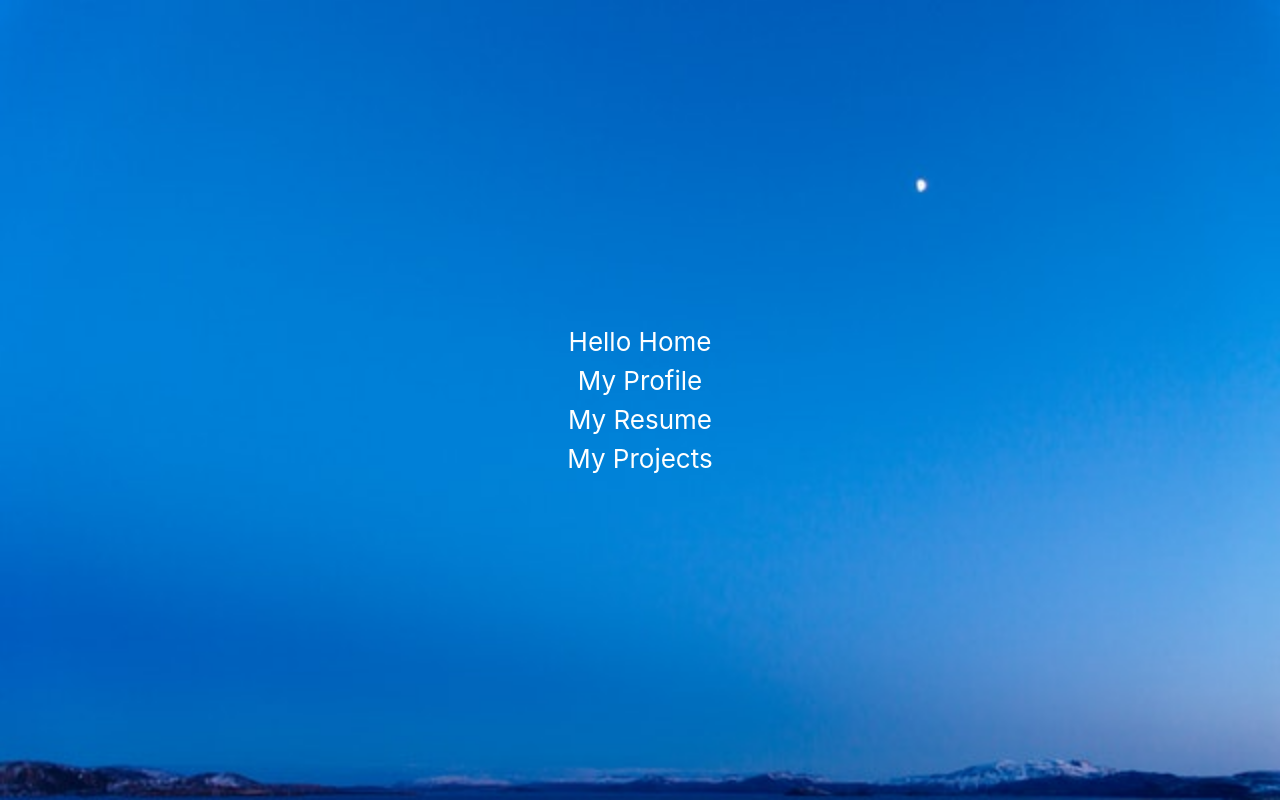
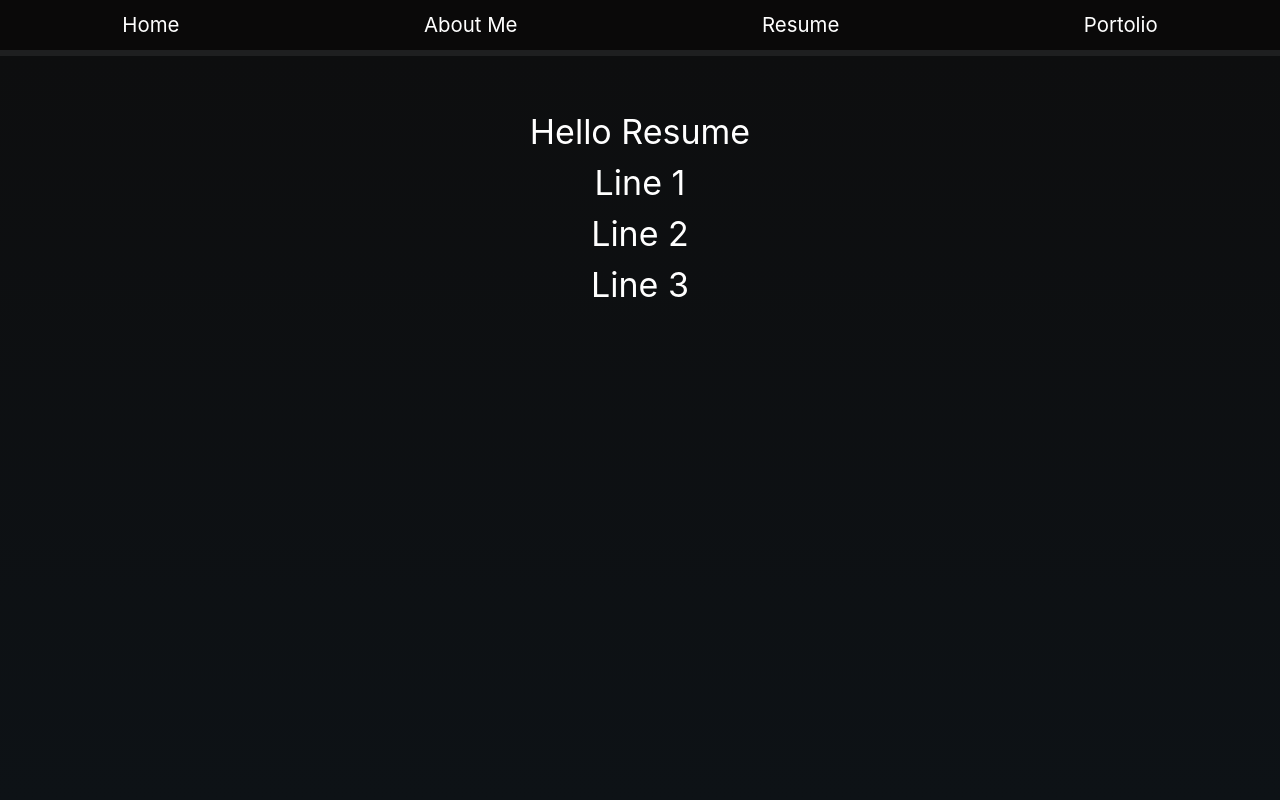
Before and after one commit to tfalba/portfolio, a React (Create React App) app: page /#/myresume in a window 1280 px wide. Built offline with nearby package versions, Linux system fonts and the light colour scheme.

Commit message:
created three basic template pages and added portfolio projects

```diff
--- a/src/App.css
+++ b/src/App.css
@@ -40,83 +40,73 @@
 .app-second {
   text-align: center;
   position: fixed;
-  top: 15vh;
+  top: 7vh;
   width: 100%;
 }
 
 .app-third {
   text-align: center;
   position: fixed;
-  top: 15vh;
+  top: 7vh;
   width: 100%;
 }
 
 a {
   color: white;
 }
-.App-header {
-  background-color: #d63f0d;
-  /* background-color: #214ca1; */
-  background-image: url(./images/pexels-nick-collins-1293120.jpg);
-  background-image: url(./images/pexels-irina-iriser-1090972.jpg);
-  background-image: url(./images/pexels-little-visuals-1726.jpg);
-
-
-
-  height: 15vh;
-  display: flex;
-  flex-direction: flex;
-  align-items: center;
-  justify-content: space-around;
-  font-size: calc(10px + 2vmin);
-  color: white;
-  width: 100%;
-}
-
 
 .App-header1 {
-  background-color: #214ca1;
-  background-color: #d63f0d;
+  background-color: #117eea;
+  /* background: linear-gradient(#117eea, #0d1216); */
 
-  background-image: url(./images/pexels-nick-collins-1293120.jpg);
-  background-image: url(./images/pexels-irina-iriser-1090972.jpg);
-  background-image: url(./images/pexels-little-visuals-1726.jpg);
-
-  background-size: cover;
-  /* background-repeat: no-repeat; */
-  height: 15vh;
+  background-color: #0a0909;
+  height: 7vh;
   display: flex;
   flex-direction: row;
   align-items: center;
   justify-content: space-around;
-  font-size: calc(10px + 2vmin);
+  font-size: calc(10px + 1.3vmin);
   color: white;
   width: 100%;
+  border-bottom: #1e1f20 6px solid;
 }
 
 .App-header2 {
-  background-color: #214ca1;
-  /* background-color: #0e100f; */
+  background-color: #0d1216;
+  background: linear-gradient(#117eea, #0d1216);
+  background: linear-gradient(#0d0e0f, #0d1216);
 
-  /* background-image: url(./images/pexels-nick-collins-1293120.jpg); */
   background-size: cover;
-  height: 85vh;
+  height: 93vh;
+  display: flex;
+  flex-direction: column;
+  align-items: center;
+  justify-content: flex-start;
+  font-size: calc(10px + 3vmin);
+  color: white;
+  width: 100%;
+  padding-top: 50px;
+}
+.profile-page {
+  background: linear-gradient(#117eea, #0d1216);
+  background: linear-gradient(#0d0e0f, #0d1216);
+  background-size: cover;
+  height: 93vh;
   display: flex;
   flex-direction: column;
   align-items: center;
   justify-content: center;
-  font-size: calc(10px + 2vmin);
+  font-size: calc(10px + 1vmin);
   color: white;
-  width: 100%;
+  padding-bottom: 150px;
+  padding-left: 50px;
+  padding-right: 50px;
 }
-
 
 .App-header3 {
   background-image: url(./images/pexels-nick-collins-1293120.jpg);
   background-image: url(./images/pexels-irina-iriser-1090972.jpg);
   background-image: url(./images/pexels-little-visuals-1726.jpg);
-
-  /* background-size: stretch; */
   background-size: cover;
   background-color:#214ca1;
   min-height: 100vh;
@@ -124,12 +114,9 @@ a {
   flex-direction: column;
   align-items: center;
   justify-content: center;
-  font-size: calc(10px + 2vmin);
+  font-size: calc(10px + 2.5vmin);
   color: white;
   width: 100%;
-}
-.App-link {
-  color: #61dafb;
 }
 
 .animate__animated.animate__fadeIn {
@@ -143,33 +130,16 @@ a {
   --animate-duration: 2s;
 }
 
-.animate__animated.animate__bounce {
-  --animate-duration: 8s;
-
-}
-
 
 .card-detail-holder{
+  background-color: #1e1f20;
+  position: relative;
   width: 1300px;
   height: 70vh;
   border-radius: 10px;
   background-size: cover;
-
 }
 
-.inside-body {
-  width: 500px;
-  height: 280px;
-  color: white;
-  font-size: 25px;
-  border-radius: 10px;
-  display: flex;
-  padding-left: 70px;
-  padding-right: 70px;
-  font-family: 'Rubik', sans-serif;
+.card {
+  background-color: #1e1f20;
 }
-
-
-.myfont-big {
-  padding-top: 50px;
-}
--- a/src/App.js
+++ b/src/App.js
@@ -1,5 +1,5 @@
 import './App.css'
-import { BrowserRouter as Router, Switch, Route, Link } from 'react-router-dom'
+import { HashRouter as Router, Switch, Route, Link } from 'react-router-dom'
 import Carousel from 'react-bootstrap/Carousel'
 import CardContent from './components/CardContent'
 import MyProfile from './components/MyProfile'
@@ -10,77 +10,64 @@ function App () {
     <Router>
       <div className='App'>
         <div>
-          {/* <div className='App'> */}
-          <div className='animate__animated animate__fadeIn'>
-            {/* <header className='app-second App-header2' /> */}
-          </div>
+          <div className='animate__animated animate__fadeIn' />
           <div>
             <header className='app-first App-header1'>
               <Link to='/'>Home</Link>
-              <Link to='/myprofile'>My Profile</Link>
-              <Link to='/myresume'>My Resume</Link>
-              <Link to='/myprojects'>My Projects</Link>
+              <Link to='/myprofile'>About Me</Link>
+              <Link to='/myresume'>Resume</Link>
+              <Link to='/myprojects'>Portolio</Link>
             </header>
           </div>
-
-          {/* <div className='animate__animated animate__fadeIn'>
-            <header className='App-header3 app-second' />
-          </div> */}
         </div>
         <Switch>
           <Route path='/myprofile'>
-            <MyProfile className='App-header3 app-second animate__animated animate__fadeIn' props />
+            <MyProfile className='App-header2 app-second animate__animated animate__fadeIn' props />
           </Route>
           <Route path='/myresume'>
             <MyResume className='App-header2 app-second animate__animated animate__fadeIn' props />
           </Route>
           <Route path='/myprojects'>
-            <Carousel interval={null} className='App-header2 app-second app-first'>
-              <Carousel.Item interval={null}>
+            <Carousel interval={null} className='App-header2 app-second'>
+              <Carousel.Item>
                 <CardContent
                   backgroundColor='#fdd835' font='Lucinda' border='brown' title='Happy Thanksgiving' message='Hoping you had a lovely holiday!' fontColor='black' borderType='10px double' justify='flex-end'
                   backgroundImage='https://sharp-wright-161e04.netlify.app/'
                 />
               </Carousel.Item>
-              <Carousel.Item interval={null}>
+              <Carousel.Item>
                 <CardContent
                   backgroundColor='pink' font='Lucinda' border='white' title='Happy Birthday' message="You don't look a day older!" fontColor='black' borderType='15px solid' justify='flex-start'
                   backgroundImage='https://blissful-lewin-7eeb51.netlify.app/'
                 />
               </Carousel.Item>
-              <Carousel.Item interval={null}>
+              <Carousel.Item>
                 <CardContent
                   backgroundColor='darkgray' font='monospace' border='teal' title='Happy Anniversary' message='Ready for another 50?' fontColor='white' borderType='10px ridge' justify='center'
                   backgroundImage='https://tfalba.github.io/js-memory-game-tfalba/'
                 />
               </Carousel.Item>
-              <Carousel.Item interval={null}>
+              <Carousel.Item>
                 <CardContent
                   backgroundColor='black' font='Lucinda' border='white' title='Flowers from My Garden' message='Wishing you a lovely day' fontColor='white' borderType='10px dotted' justify='flex-start'
                   backgroundImage='https://silly-aryabhata-afc22c.netlify.app/'
                 />
               </Carousel.Item>
-              <Carousel.Item interval={null}>
+              <Carousel.Item>
                 <CardContent
                   backgroundColor='#fdd835' font='Lucinda' border='brown' title='Happy Thanksgiving' message='Hoping you had a lovely holiday!' fontColor='black' borderType='10px double' justify='flex-end'
                   backgroundImage='https://suspicious-tesla-230564.netlify.app/'
                 />
               </Carousel.Item>
-              <Carousel.Item interval={null}>
-                <CardContent
-                  backgroundColor='#fdd835' font='Lucinda' border='brown' title='Happy Thanksgiving' message='Hoping you had a lovely holiday!' fontColor='black' borderType='10px double' justify='flex-end'
-                  backgroundImage='https://blooming-escarpment-83670.herokuapp.com/core/'
-                />
-              </Carousel.Item>
-
             </Carousel>
           </Route>
           <Route path='/'>
-            <div className='App-header3 app-first animate__animated animate__fadeIn'>Hello Home
-              <Link to='/myprofile'>My Profile</Link>
-              <Link to='/myresume'>My Resume</Link>
-              <Link to='/myprojects'>My Projects</Link>
-
+            <div className='App-header3 app-first animate__animated animate__fadeIn'>Tracy Falba
+              <div style={{ width: '30%', justifyContent: 'space-between' }} className='flex'>
+                <Link to='/myprofile'>About Me</Link>
+                <Link to='/myresume'>Resume</Link>
+                <Link to='/myprojects'>Portfolio</Link>
+              </div>
             </div>
           </Route>
         </Switch>
--- a/src/components/MyProfile.js
+++ b/src/components/MyProfile.js
@@ -1,13 +1,88 @@
+import Card from 'react-bootstrap/Card'
+import Container from 'react-bootstrap/Container'
+import Col from 'react-bootstrap/Col'
+import Row from 'react-bootstrap/Row'
+import Media from 'react-bootstrap/Media'
+// import ListGroup from 'react-bootstrap/ListGroup'
+// import ListGroupItem from 'react-bootstrap/ListGroupItem'
+import headshot6 from '../images/headshot6.jpg'
+
 const MyProfile = (props) => {
   return (
-    <div className='App-header2 app-second app-first animate__animated animate__fadeIn'>
-      Hello Profile
-      <div className='my-profile'>
-        <div>Line 1</div>
-        <div>Line 2</div>
-        <div>Line 3</div>
-      </div>
+    // <div className='App-header2 app-second app-first animate__animated animate__fadeIn'>
+    //   <Card style={{ width: '30rem' }}>
+    //     <Card.Body style={{ flexBasis: '500px', backgroundImage: `url(${headshot6})` }} />
+    //     {/* <Card.Img variant='top' src={headshot6} /> */}
+    //     {/* /Users/tracyfalba/momentum/react/my-portfolio/src/images/headshot6.jpg */}
+    //     {/* src/images/headshot6.jpg */}
+    //     <Card.Body style={{ flexBasis: '500px' }}>
+    //       <Card.Title>Card Title</Card.Title>
+    //       <Card.Text style={{ fontSize: '20px' }}>
+    //         I’ve always been a student of life and now a whole PhD and career later I am a student again to become a software developer!
+    //         I AM HOOKED! I love this stuff and am ready to get rolling in real life bringing my talent, enthusiasm, and new skill set into the professional realm.
+    //         I’m learning all the fundamentals to be a full-stack developer. I am a creative and tenacious problem solver who enjoys thinking big and working problems through to the end.
+    //         I am excited to see how my research and statistical analysis backgrounds can integrate with my new training to create some magic!
+    //       </Card.Text>
+    //     </Card.Body>
+    //     {/* <ListGroup className='list-group-flush'>
+    //     <ListGroupItem>Cras justo odio</ListGroupItem>
+    //     <ListGroupItem>Dapibus ac facilisis in</ListGroupItem>
+    //     <ListGroupItem>Vestibulum at eros</ListGroupItem>
+    //   </ListGroup> */}
+    //     <Card.Body>
+    //       <Card.Link href='#'>Card Link</Card.Link>
+    //       <Card.Link href='#'>Another Link</Card.Link>
+    //     </Card.Body>
+    //   </Card>
+    //   </div>
+    <div className='profile-page app-second animate__animated animate__fadeIn'>
+
+      {/* <Container>
+        <Row style={{ height: '320px' }}>
+          <Col style={{ backgroundImage: `url(${headshot6})`, backgroundSize: 'cover', width: '300px' }} />
+          <Col sm>I’ve always been a student of life and now a whole PhD and career later I am a student again to become a software developer! I AM HOOKED! I love this stuff and am ready to get rolling in real life bringing my talent, enthusiasm, and new skill set into the professional realm. I’m learning all the fundamentals to be a full-stack developer. I am a creative and tenacious problem solver who enjoys thinking big and working problems through to the end.
+            I am excited to see how my research and statistical analysis backgrounds can integrate with my new training to create some magic!
+          </Col>
+        </Row>
+        <Row>
+          <Col sm>sm=true</Col>
+          <Col sm>sm=true</Col>
+          <Col sm>sm=true</Col>
+        </Row>
+      </Container> */}
+
+      <Media className='flex' style={{ padding: '20px', backgroundColor: '#5a5e6140' }}>
+        <img
+          style={{ borderRadius: '150px', border: '12px ridge #00000012' }}
+          width={280}
+          height={300}
+          className='mr-3'
+          src={headshot6}
+          alt='Tracy Falba headshot'
+        />
+        <Media.Body style={{ justifyContent: 'flex-start', minHeight: '305px', maxWidth: '680px', minWidth: '300px' }} className='flex-col'>
+          <div style={{ textAlign: 'left', fontSize: '30px', fontWeight: '500' }}>About Me</div>
+          <div style={{ textAlign: 'left', fontSize: '20px', fontWeight: '300' }}>
+            I’ve always been a student of life and now a whole PhD and career later I am a student again to become a software developer! I AM HOOKED! I love this stuff and am ready to get rolling in real life bringing my talent, enthusiasm, and new skill set into the professional realm. I’m learning all the fundamentals to be a full-stack developer. I am a creative and tenacious problem solver who enjoys thinking big and working problems through to the end.
+            I am excited to see how my research and statistical analysis backgrounds can integrate with my new training to create some magic!
+          </div>
+          <Row style={{ paddingTop: '30px', width: '100%' }}>
+            <Col sm={3}>LinkedIn</Col>
+            <Col sm={3}>GitHub Repos</Col>
+            <Col sm={3}>Resume</Col>
+            <Col sm={3}>Portfolio</Col>
+          </Row>
+        </Media.Body>
+      </Media>
+      {/* <Row style={{ width: '90%' }}>
+        <Col sm={3}>LinkedIn</Col>
+        <Col sm={3}>GitHub Repos</Col>
+        <Col sm={3}>Resume</Col>
+        <Col sm={3}>Portfolio</Col>
+      </Row> */}
+
     </div>
+
   )
 }
 
--- a/src/components/MyResume.js
+++ b/src/components/MyResume.js
@@ -1,5 +1,7 @@
+
 const MyResume = (props) => {
   return (
+
     <div className='App-header2 app-second app-first animate__animated animate__fadeIn'>
       Hello Resume
       <div className='my-profile'>
```
Also changed, not shown: src/components/CardContent.js (+1 -16 lines), src/images/headshot6.jpg (added), src/images/pexels-little-visuals-1726.jpg.
